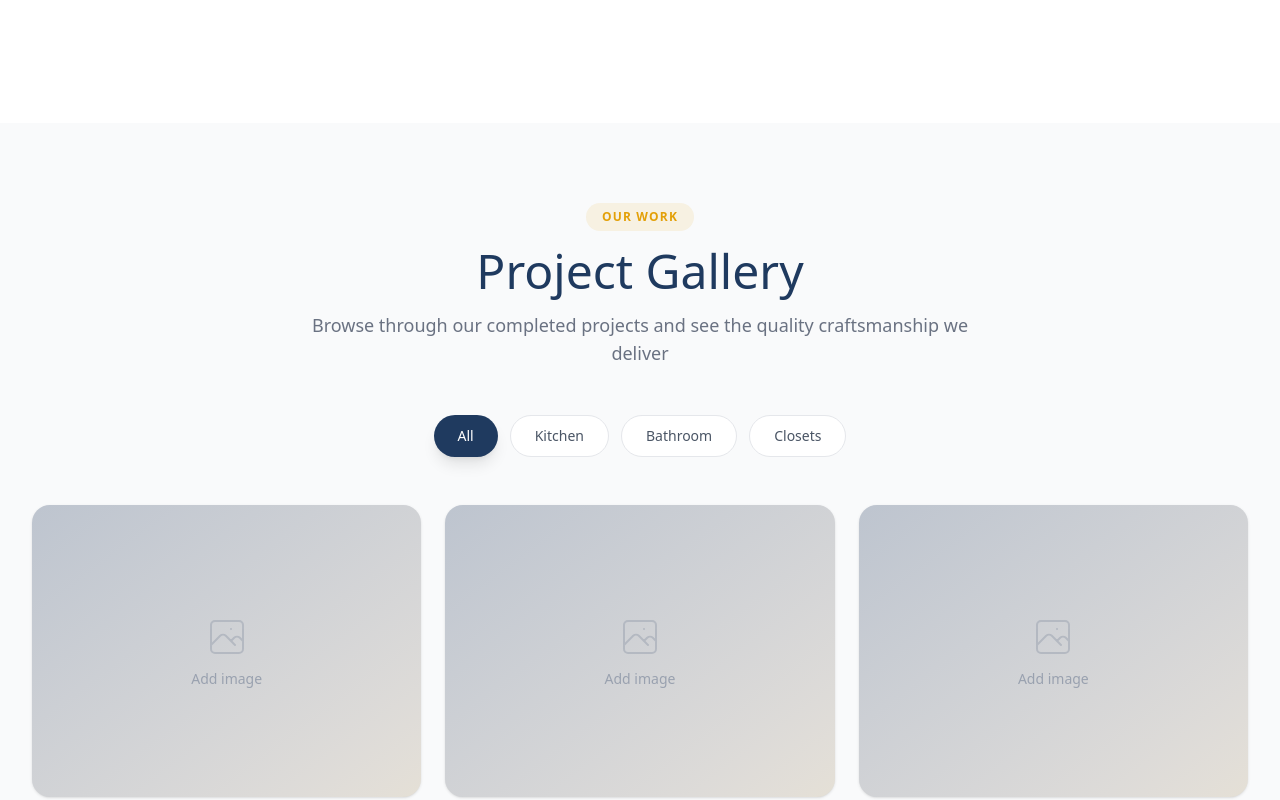
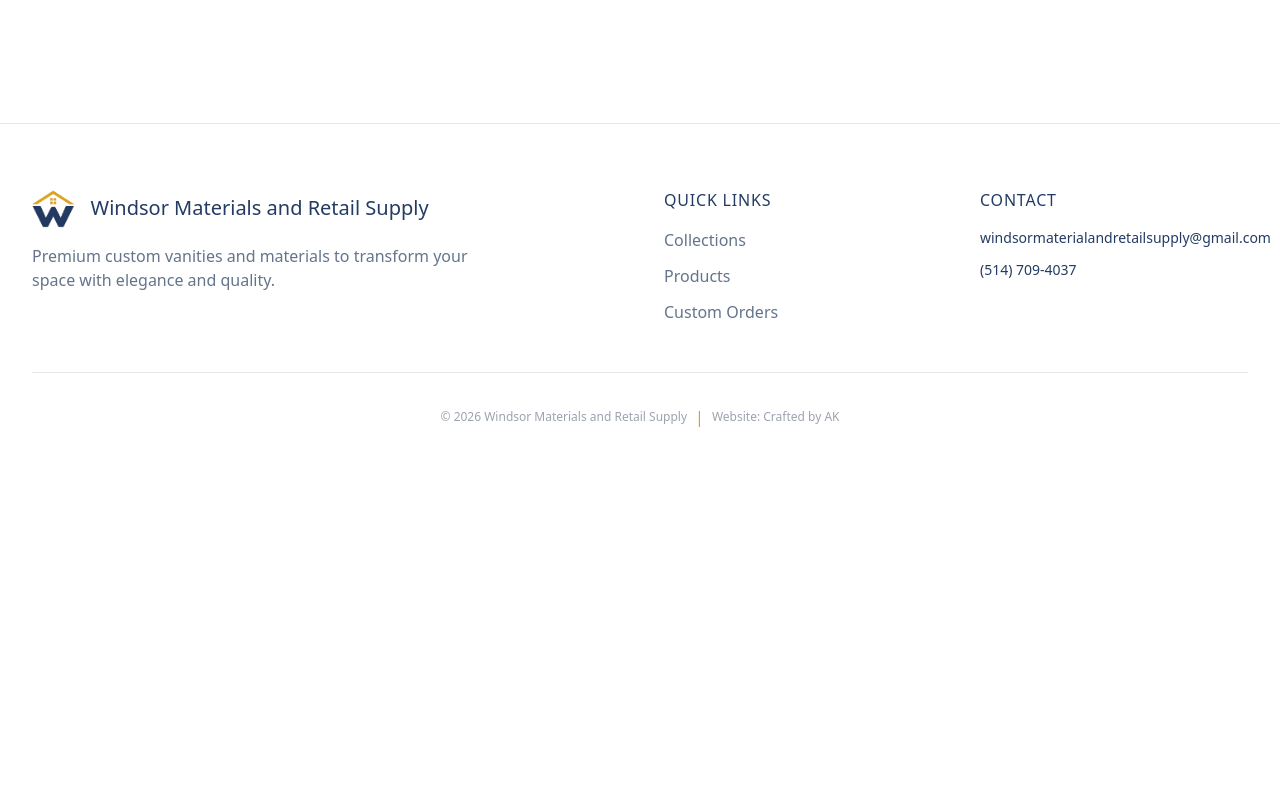
Before and after one commit to anshuldotsite/windsor-materials, a Next.js app: page / in a window 1280 px wide. Shown: the part 2420-3220 px from the top of the page. After the commit the page ends 2913 px from the top, so only its background shows below. Built offline with nearby package versions, Linux system fonts and the light colour scheme; no server answers; the database is empty.

Commit message:
build success

```diff
--- a/app/page.tsx
+++ b/app/page.tsx
@@ -4,7 +4,7 @@ import FeaturedCollections from "@/components/featured-collections/page";
 import ReviewsMarquee from "@/components/reviews/page";
 import Footer from "@/components/footer/page";
 import Statistics from "@/components/statistics/page";
-import Gallery from "@/components/gallery/page";
+// import Gallery from "@/components/gallery/page";
 
 export default function Home() {
   return (
@@ -15,7 +15,7 @@ export default function Home() {
         <Statistics />
         <ReviewsMarquee />
         <FeaturedCollections />
-        <Gallery />
+        {/* <Gallery /> */}
       </main>
       <Footer />
     </div>
```
